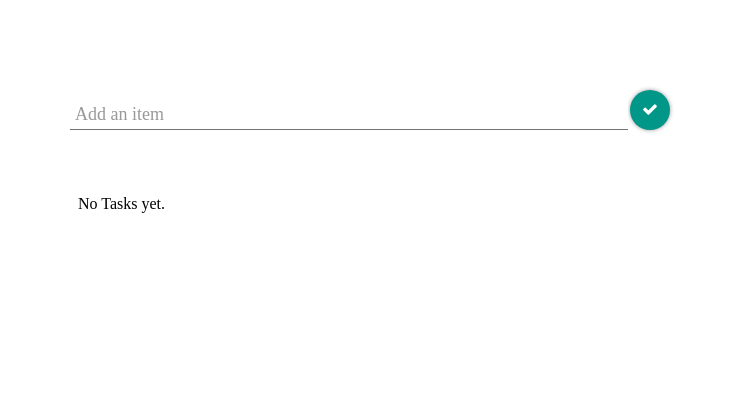
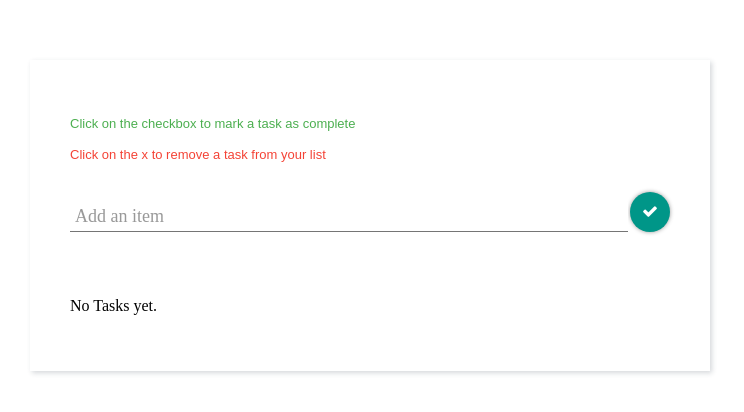
Before and after one commit to preetimehta22/todo, a plain HTML site: page src/index.html in a window 1280 px wide. Shown: the whole page, without its empty margins (270-1014 px from the left). Drawn offline with Linux system fonts and the light colour scheme.

Commit message:
minor ui changes

```diff
--- a/src/index.html
+++ b/src/index.html
@@ -6,6 +6,8 @@
  <link href="todo.css" rel="stylesheet">
 </head>
 <body>
+    <h4 style="font-family: sans-serif;font-weight: 400;font-size: 13px;margin: 16px 0;color: #4caf50;">Click on the checkbox to mark a task as complete</h4>
+    <h4 style="font-family: sans-serif;font-weight: 400;font-size: 13px;margin: 16px 0 40px 0;color: #f44336;">Click on the x to remove a task from your list</h4>
     <div style="width: 100%;display: inline-block;">
     <div class="group">
       <input id="task" type="text" required>
--- a/src/todo.css
+++ b/src/todo.css
@@ -1,10 +1,15 @@
  body{
     max-width: 600px;
-    margin: 100px auto;
+    margin: 60px auto;
+        -webkit-box-shadow: 1px 1px 4px 1px rgba(133,133,133,0.26);
+    -moz-box-shadow: 1px 1px 4px 0px rgba(133,133,133,0.26);
+    box-shadow: 2px 2px 5px 0 rgba(46, 61, 73, .2);
+    padding: 40px;
+
     }
     ul{
     list-style: none;
-    padding: 0 8px;
+    padding: 0;
     }
     .group 			  {
     position:relative;
```
